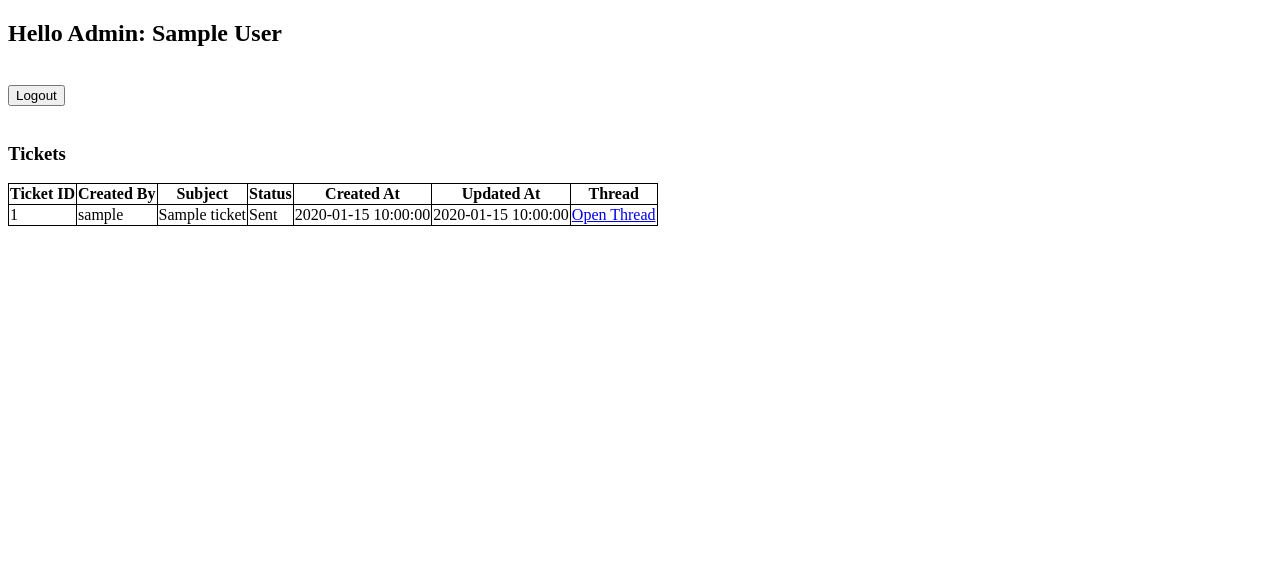
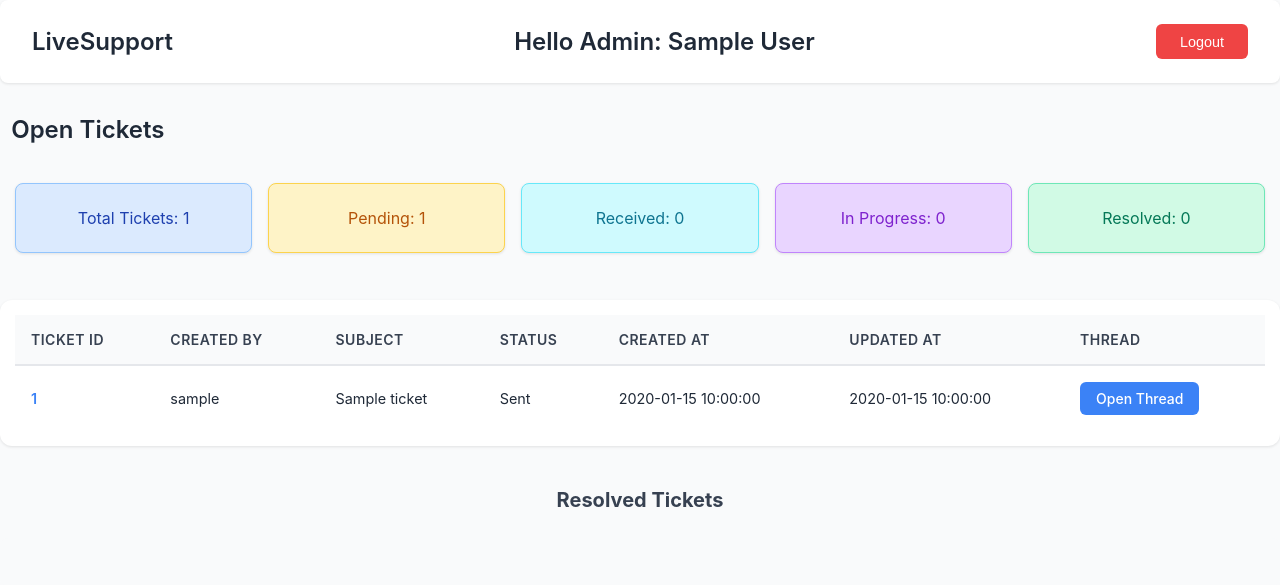
Before and after one commit to 0abdullahbhutto0/support-mgmt-sys, a PHP site: page /admin.php in a window 1280 px wide. Shown: the top 585 px of the page. Run offline with PHP 8.4, Linux system fonts and the light colour scheme; the visitor is signed in with stand-in values (Sample User, id 1); tables that the repository leaves empty or names only in its code hold one stand-in row (values such as "Sample post"); a stand-in replaces the project's code that opens the database connection; some libraries are stand-ins or nearby versions.

Commit message:
set styling, resolved signup issue, automated time management across db

```diff
--- a/admin.php
+++ b/admin.php
@@ -1,3 +1,6 @@
+<?php
+session_start();
+?>
 <!DOCTYPE html>
 <html lang="en">
 
@@ -5,13 +8,8 @@
     <meta charset="UTF-8">
     <meta name="viewport" content="width=device-width, initial-scale=1.0">
     <title>LiveSupport Admin</title>
-     <style>
-        table, td, th{
-            border: 1px solid;
-            border-collapse:collapse;
-
-        }
-    </style>
+    <link rel='stylesheet' href='admin_styles.css'>
+    <script src="https://kit.fontawesome.com/37d0d17982.js" crossorigin="anonymous"></script>
 </head>
 
 <body>
@@ -21,23 +19,81 @@
 </html>
 
 <?php
-session_start();
 include("database.php");
+
+function ticket_info()
+{
+    include("database.php");
+    $sql = "SELECT status FROM tickets";
+    $result = mysqli_query($conn, $sql);
+    $total_tickets = mysqli_num_rows($result);
+    $num_sent = 0;
+    $num_receive = 0;
+    $num_inprog = 0;
+    $num_resolved = 0;
+    while ($row = mysqli_fetch_assoc($result)) {
+        if ($row['status'] == 'Sent') {
+            $num_sent++;
+        }
+        if ($row['status'] == 'Received by Admin') {
+            $num_receive++;
+        }
+        if ($row['status'] == 'In Progress') {
+            $num_inprog++;
+        }
+        if ($row['status'] == 'Resolved') {
+            $num_resolved++;
+        }
+    }
+    echo
+    "<div class='num-container'>
+        <div style='background: #dbeafe; border-color: #93c5fd; color: #1e40af;'>
+           Total Tickets: {$total_tickets}
+        </div>
+        <div style='background: #fef3c7; border-color: #fcd34d; color: #b45309;'>
+            Pending: {$num_sent}
+        </div>
+        <div style='background: #cffafe; border-color: #67e8f9; color: #0e7490;'>
+            Received: {$num_receive}
+        </div>
+        <div style='background: #e9d5ff; border-color: #c084fc; color: #7e22ce;'>
+            In Progress: {$num_inprog}
+        </div>
+        <div style='background: #d1fae5; border-color: #6ee7b7; color: #047857;'>
+            Resolved: {$num_resolved}
+        </div>
+
+    </div>";
+}
 if ($_SESSION['logged_in'] == 'true') {
     if ($_SESSION['role'] == 'admin') {
-        echo "<h2>Hello Admin: {$_SESSION['name']}</h2><br>";
+        echo "<nav>";
+        echo "<h2>LiveSupport</h2>";
+        echo "<h2>Hello Admin: {$_SESSION['name']}</h2>";
         echo "<form action='admin.php' method='post'>
             <input type='submit' name='logout' value='Logout'>
         </form>";
-        echo "<br><h3>Tickets</h3>";
-        if(isset($_POST['logout'])){
+        echo "</nav>";
+        echo "<div class='tickets-heading'><h3>Open Tickets</h3></div>";
+        ticket_info();
+        if (isset($_POST['logout'])) {
             session_destroy();
             header("Location: index.php");
             exit();
         }
+
         $sql = "SELECT t.*, u.name, u.username FROM tickets t INNER JOIN users u ON t.user_id = u.id";
-        $result=mysqli_query($conn, $sql);
-        echo "<table>
+        $result = mysqli_query($conn, $sql);
+        $resolved_tickets = [];
+        $open_tickets = [];
+        while ($row = mysqli_fetch_assoc($result)) {
+            if ($row['status'] == 'Resolved') {
+                $resolved_tickets[] = $row;
+            } else {
+                $open_tickets[] = $row;
+            }
+        }
+        echo "<div class='ticket-container'><table>
             <tr>
                 <th>
                     Ticket ID
@@ -63,7 +119,7 @@ if ($_SESSION['logged_in'] == 'true') {
             </tr>
 
         ";
-        while ($row = mysqli_fetch_assoc($result)) {
+        foreach ($open_tickets as $row) {
             echo "<tr>";
             echo "<td>{$row['id']}</td>";
             echo "<td>{$row['username']}</td>";
@@ -74,8 +130,25 @@ if ($_SESSION['logged_in'] == 'true') {
             echo "<td> <a href='thread.php?id={$row['id']}'>Open Thread</a></td>";
             echo "</tr>";
         }
-        echo "</table>";
-    }else{
+        echo "</table></div>";
+        echo "
+        <h2 class='resolved-head'>Resolved Tickets</h2>
+         <div class='resolved-section'>
+
+        ";
+        foreach ($resolved_tickets as $row) {
+            echo "
+            <div class='resolved-card'>
+                <h4> {$row['subject']}</h4>
+                <p><strong>By:</strong>  {$row['username']}</p>
+                <p><strong>Resolved:</strong> {$row['updated_at']}</p>
+                <a href='thread.php?id={$row['id']}'>View Thread</a>
+            </div>
+
+                ";
+        }
+        echo "</div>";
+    } else {
         echo "User doesnt have admin privileges";
         echo "<br><a href='user.php'>Go back to User Page</a>";
     }
--- /dev/null
+++ b/admin_styles.css
@@ -0,0 +1,277 @@
+body {
+  margin: 0;
+  padding: 0;
+  font-family: -apple-system, BlinkMacSystemFont, "Segoe UI", Roboto, Oxygen,
+    Ubuntu, Cantarell, sans-serif;
+  background: #f9fafb;
+  align-items: center;
+}
+
+nav {
+  display: flex;
+  justify-content: space-between;
+  align-items: center;
+  padding: 1.5rem 2rem;
+  background: white;
+  border-radius: 8px;
+  box-shadow: 0 1px 3px rgba(0, 0, 0, 0.1);
+  margin-bottom: 2rem;
+}
+
+nav h2 {
+  margin: 0;
+  color: #1f2937;
+  font-size: 1.5rem;
+  font-weight: 600;
+}
+
+nav form {
+  margin: 0;
+}
+
+nav input[type="submit"] {
+  padding: 0.6rem 1.5rem;
+  background: #ef4444;
+  color: white;
+  border: none;
+  border-radius: 6px;
+  font-size: 0.9rem;
+  font-weight: 500;
+  cursor: pointer;
+  transition: background 0.2s;
+}
+
+nav input[type="submit"]:hover {
+  background: #dc2626;
+}
+
+.tickets-heading {
+  margin-bottom: 1.5rem;
+  padding-left: 0.7rem;
+}
+
+.tickets-heading h3 {
+  margin: 0;
+  color: #1f2937;
+  font-size: 1.5rem;
+  font-weight: 600;
+}
+
+.ticket-container {
+  background: white;
+  border-radius: 12px;
+  box-shadow: 0 1px 3px rgba(0, 0, 0, 0.1);
+  overflow: hidden;
+  margin: 2rem 0;
+  align-content: center;
+  padding: 15px;
+}
+
+.ticket-container table {
+  width: 100%;
+  border-collapse: collapse;
+  border: none;
+}
+
+.ticket-container th {
+  background: #f9fafb;
+  padding: 1rem;
+  text-align: left;
+  font-weight: 600;
+  color: #374151;
+  font-size: 0.875rem;
+  text-transform: uppercase;
+  letter-spacing: 0.5px;
+  border-bottom: 2px solid #e5e7eb;
+  border-right: none;
+  border-left: none;
+  border-top: none;
+}
+
+.ticket-container tr {
+  border-bottom: 1px solid #e5e7eb;
+  transition: background-color 0.2s;
+}
+
+.ticket-container tbody tr:hover {
+  background-color: #f9fafb;
+}
+
+.ticket-container tbody tr:last-child {
+  border-bottom: none;
+}
+
+.ticket-container td {
+  padding: 1rem;
+  color: #1f2937;
+  font-size: 0.9rem;
+  border: none;
+}
+
+.ticket-container td:first-child {
+  font-weight: 600;
+  color: #3b82f6;
+}
+
+.ticket-container a {
+  display: inline-block;
+  padding: 0.5rem 1rem;
+  background: #3b82f6;
+  color: white;
+  text-decoration: none;
+  border-radius: 6px;
+  font-size: 0.875rem;
+  font-weight: 500;
+  transition: background 0.2s;
+}
+
+.ticket-container a:hover {
+  background: #2563eb;
+}
+
+.num-container {
+  display: flex;
+  gap: 1rem;
+  flex-wrap: wrap;
+  padding: 15px;
+  margin-bottom: 2rem;
+}
+
+.num-container > div {
+  flex: 1;
+  min-width: 180px;
+  padding: 1.5rem;
+  background: white;
+  border-radius: 8px;
+  box-shadow: 0 1px 3px rgba(0, 0, 0, 0.1);
+  border: 1px solid #e5e7eb;
+  text-align: center;
+}
+
+.num-container > div:hover {
+  box-shadow: 0 2px 8px rgba(0, 0, 0, 0.15);
+}
+
+.resolved-section {
+  background: #f9fafb;
+  padding: 1.5rem;
+  border-radius: 8px;
+  max-height: 600px;
+  display: flex;
+  justify-content: space-between;
+  overflow-x: auto;
+}
+
+.resolved-head {
+  padding: 10px;
+  margin-bottom: 1rem;
+  color: #374151;
+  font-size: 1.25rem;
+  text-align: center;
+}
+
+.resolved-card {
+  background: white;
+  padding: 1rem;
+  margin-bottom: 1rem;
+  border-radius: 6px;
+  border-left: 3px solid #10b981;
+  box-shadow: 0 1px 3px rgba(0, 0, 0, 0.1);
+}
+
+.resolved-card h4 {
+  margin: 0 0 0.5rem 0;
+  color: #111827;
+}
+
+.resolved-card p {
+  margin: 0.25rem 0;
+  font-size: 0.875rem;
+  color: #6b7280;
+}
+
+.resolved-card a {
+  display: inline-block;
+  margin-top: 0.5rem;
+  color: #3b82f6;
+  text-decoration: none;
+  font-size: 0.875rem;
+}
+
+.resolved-card a:hover {
+  text-decoration: underline;
+}
+
+.createticket-container {
+  max-width: 600px;
+  margin: 2rem auto;
+  background: white;
+  padding: 2rem;
+  border-radius: 12px;
+  box-shadow: 0 1px 3px rgba(0, 0, 0, 0.1);
+  border: 1px solid #e5e7eb;
+}
+
+.createticket-container form {
+  display: flex;
+  flex-direction: column;
+}
+
+.createticket-container label {
+  display: block;
+  margin-bottom: 0.5rem;
+  color: #374151;
+  font-size: 0.9rem;
+  font-weight: 500;
+}
+
+.createticket-container input[type="text"] {
+  width: 100%;
+  padding: 0.75rem;
+  margin-bottom: 1.5rem;
+  border: 1px solid #d1d5db;
+  border-radius: 6px;
+  font-size: 1rem;
+  transition: border-color 0.2s;
+  box-sizing: border-box;
+}
+
+.createticket-container input[type="text"]:focus {
+  outline: none;
+  border-color: #3b82f6;
+}
+
+.createticket-container textarea {
+  width: 100%;
+  min-height: 150px;
+  padding: 0.75rem;
+  margin-bottom: 1.5rem;
+  border: 1px solid #d1d5db;
+  border-radius: 6px;
+  font-size: 1rem;
+  font-family: inherit;
+  resize: vertical;
+  transition: border-color 0.2s;
+  box-sizing: border-box;
+}
+
+.createticket-container textarea:focus {
+  outline: none;
+  border-color: #3b82f6;
+}
+
+.createticket-container input[type="submit"] {
+  padding: 0.75rem 1.5rem;
+  background: #3b82f6;
+  color: white;
+  border: none;
+  border-radius: 6px;
+  font-size: 1rem;
+  font-weight: 500;
+  cursor: pointer;
+  transition: background 0.2s;
+}
+
+.createticket-container input[type="submit"]:hover {
+  background: #2563eb;
+}
--- a/landing.html
+++ b/landing.html
@@ -33,11 +33,7 @@
             </div>
             </form>
         </div>
-        <div class="hero-image">
-            <div class="hero-graphic">
-                <img src="https://www.teamly.com/blog/wp-content/uploads/2022/02/Why-Does-Being-Supportive-Matter.png">
-            </div>
-        </div>
+                <img src="https://blogarchive.goodillustration.com/wp-content/uploads/2023/06/347444844_771081098063437_8125473535424420109_n.jpg">
     </section>
 
     <section class="why-section">
```
Also changed, not shown: adminlogin.php (+9 -2 lines), auth.css (added, +88 -0 lines), login.php (+7 -3 lines), signup.php (+15 -7 lines), styles.css (+2 -38 lines), thread.php (+50 -26 lines), user.php (+10 -11 lines).
